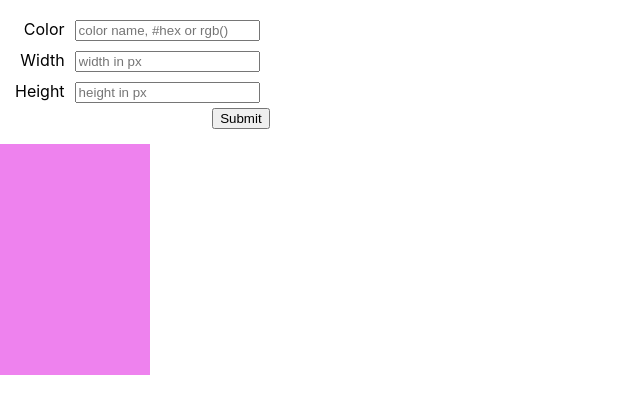
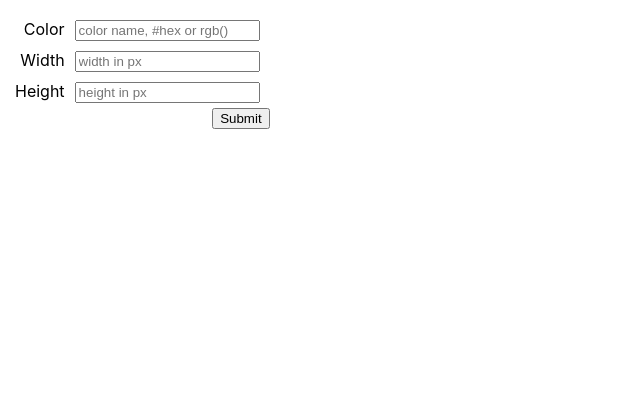
Before and after one commit to Salv4d/colorboxmaker, a React (Create React App) app: page / in a window 1280 px wide. Shown: the top 414 px of the page, without its empty margins (0-640 px from the left). Built offline with nearby package versions, Linux system fonts and the light colour scheme.

Commit message:
submit form add box with specified props

```diff
--- a/src/BoxList.js
+++ b/src/BoxList.js
@@ -6,18 +6,25 @@ class BoxList extends Component {
   constructor(props) {
     super(props);
     this.state = {
-      boxList: [{ backgroundColor: "violet", width: "150px", height: "231px" }],
+      boxList: new Array(),
     };
+    this.addBox = this.addBox.bind(this);
+  }
+
+  addBox(newObj) {
+    console.log(newObj);
+    this.setState((st) => ({ boxList: [...st.boxList, newObj] }));
   }
 
   render() {
+    console.log(this.state);
     return (
       <div>
-        <NewBoxForm />
+        <NewBoxForm addBox={this.addBox} />
         {this.state.boxList.map((val, idx) => (
           <Box
             key={idx}
-            backgroundColor={val.backgroundColor}
+            backgroundColor={val.color}
             width={val.width}
             height={val.height}
           />
--- a/src/NewBoxForm.js
+++ b/src/NewBoxForm.js
@@ -23,7 +23,13 @@ class NewBoxForm extends Component {
   handleSubmit(evt) {
     evt.preventDefault();
 
-    console.log(evt.target);
+    const { color, width, height } = evt.target;
+
+    this.props.addBox({
+      color: color.value,
+      width: `${width.value}px`,
+      height: `${height.value}px`,
+    });
   }
 
   render() {
```
